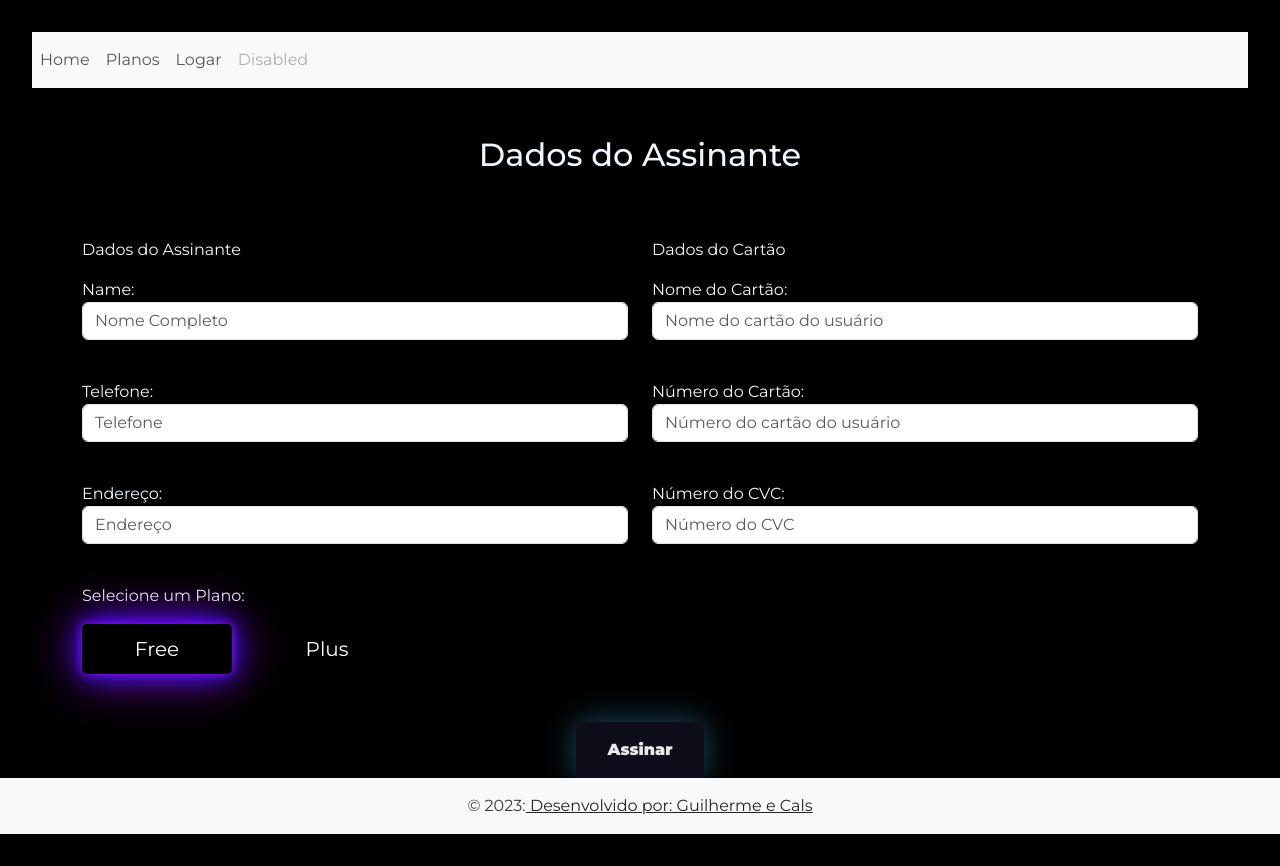
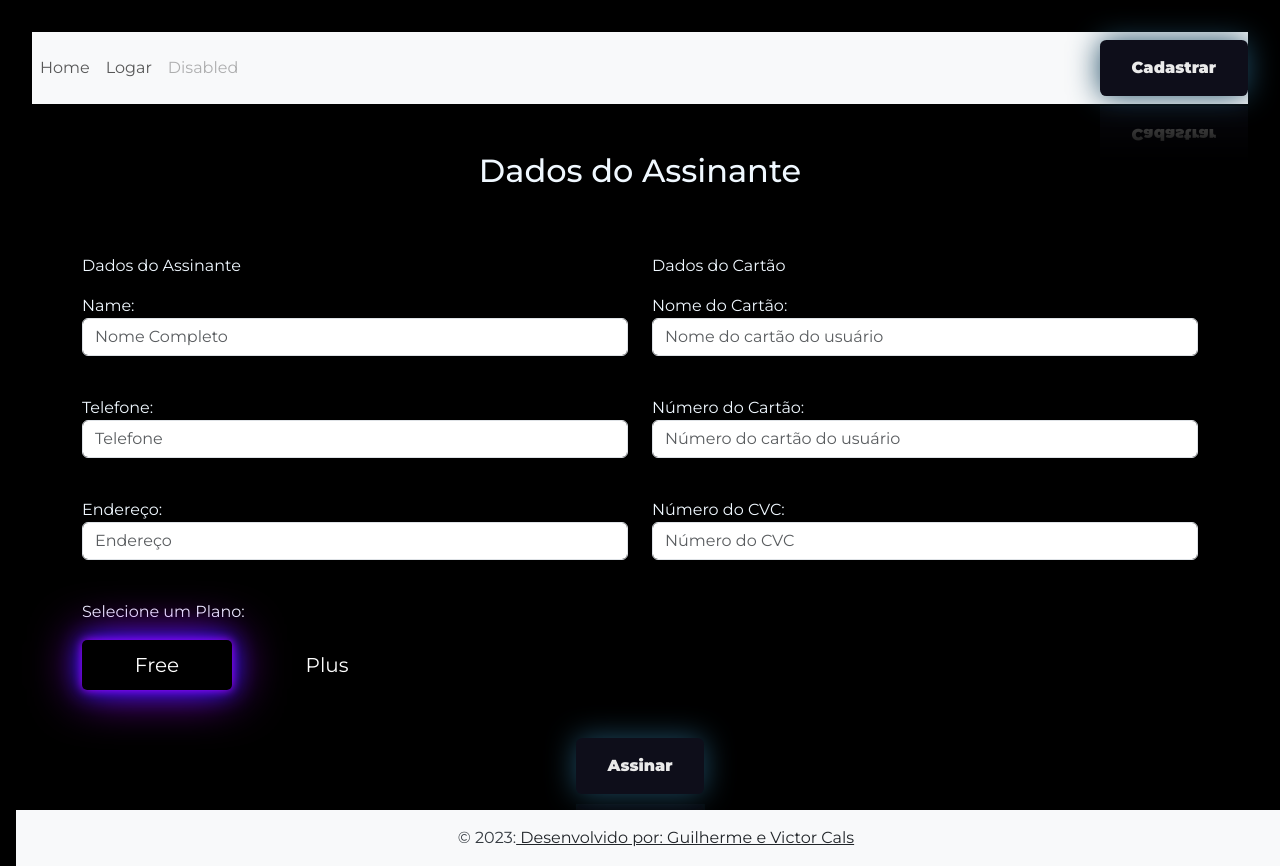
Before and after one commit to victorcals/api-react, a React (Create React App) app: page /registro in a window 1280 px wide. Before the commit the page ends 834 px from the top, so only its background shows below. Built offline with nearby package versions, Linux system fonts and the light colour scheme.

Commit message:
Modificações gerais

```diff
--- a/src/components/Button/Button.css
+++ b/src/components/Button/Button.css
@@ -157,3 +157,14 @@
 .move:hover:before {
   transform: translateX(15em);
 }
+
+
+.nav {
+  border: 2px solid #007bff;
+  border-radius: 5px;
+  width: 150px;
+  height: 50px;
+  font-size: 16px;
+  cursor: pointer;
+  margin-right: 20px;
+}
--- a/src/components/Footer/index.js
+++ b/src/components/Footer/index.js
@@ -3,11 +3,11 @@ import '../Footer/style.css';
 function Footer() {
 
   return (
-        <footer class="bg-light text-center text-lg-start">
+    <footer className='Container' class="bg-light text-center text-lg-start">
 
       <div class="text-center p-3">
         © 2023:
-          <a class="text-dark"> Desenvolvido por: Guilherme e Cals</a>
+        <a href='https://github.com/victorcals/api-react' class="text-dark"> Desenvolvido por: Guilherme e Victor Cals</a>
       </div>
 
     </footer>
--- a/src/components/Footer/style.css
+++ b/src/components/Footer/style.css
@@ -5,5 +5,6 @@ footer {
   background-color: #f8f9fa;
   color: #343a40;
   text-align: center;
+  margin: 1rem;
 
 }
--- a/src/components/Headers/navbar.js
+++ b/src/components/Headers/navbar.js
@@ -15,16 +15,21 @@ function Navbar() {
                         <Link className="nav-item nav-link" to='/'>Home</Link>
                     </li>
                     <li class="nav-item">
-                        <Link className="nav-item nav-link" to='/registro'>Planos</Link>
-                    </li>
-                    <li class="nav-item">
                         <Link className="nav-item nav-link" to='/logar'>Logar</Link>
                     </li>
 
                     <li class="nav-item">
                         <a class="nav-link disabled mr-sm-2" href="#">Disabled</a>
                     </li>
+
+
                 </ul>
+            </div>
+            <div>
+                <Link
+                    className="nav-link" to='/registro'>
+                    <button className='nav' type="button" class="btn btn-dark"> Cadastrar</button>
+                </Link>
             </div>
         </nav>
 
--- a/src/pages/Details/details.js
+++ b/src/pages/Details/details.js
@@ -3,6 +3,12 @@ import { useParams, Link } from "react-router-dom";
 import { Container } from "./style";
 
 import comentarios from '../../components/Comments/index';
+import Assistido from "../../components/Button/assistido";
+
+
+
+
+
 
 // import Button from "react-bootstrap/Button";
 
@@ -19,6 +25,13 @@ function Details() {
             });
     }, [id]);
 
+    const handleAssistidoClick = (id) => {
+        setMovies((prevState) => ({
+            ...prevState,
+            assistido: !prevState.assistido
+        }));
+    };
+
     return (
         <Container>
             <div className="movies">
@@ -30,7 +43,11 @@ function Details() {
                     <span> Nota: {movies.nota}</span>
                     <span> Direção: Jon Favreau  Roteiro   </span>
                     <span> Roteiro: Matt Holloway, Mark Fergus</span>
-                    <span>assistido: {movies.assistido}</span>
+                    <Assistido
+                        assistido={movies.assistido}
+                        onClick={handleAssistidoClick}
+                        id={movies.id}
+                    />
                     <Link to="/">
                         <button variant="primary">Voltar</button>
                     </Link>
--- a/src/pages/Details/style.js
+++ b/src/pages/Details/style.js
@@ -34,13 +34,13 @@ button {
     outline: none;
     border-radius: 0.4rem;
     cursor: pointer;
-
+    margin: 1rem;
     background-color: rgb(14, 14, 26);
     color: rgb(234, 234, 234);
     font-weight: 700;
     transition: 0.6s;
     box-shadow: 0px 0px 30px #1f4c65;
-    -webkit-box-reflect: below 10px linear-gradient(to bottom, rgba(0, 0, 0, 0.0), rgba(0, 0, 0, 0.4));
+
   }
 
 
--- a/src/pages/Register/register.js
+++ b/src/pages/Register/register.js
@@ -1,5 +1,5 @@
 
-import {Link } from "react-router-dom"
+import { Link } from "react-router-dom"
 import '../Register/register.css';
 import React, { useState } from 'react';
 import ButtonContainer from '../../components/Button/ButtonContainer.js';
@@ -41,6 +41,10 @@ function Register() {
   const location = useLocation();
   const url = location.pathname;
   const showButton = url != "/cadastrado";
+
+  function handleAssinar() {
+    alert('Assinado com sucesso!');
+  }
 
   return (
 
@@ -95,7 +99,8 @@ function Register() {
 
           {showButton && (
             <Link to={`/cadastrado`}>
-            <button className="btn">Assinar</button>
+              <button className="btn" onClick={handleAssinar}
+              >Assinar</button>
 
             </Link>
           )}
```
Also changed, not shown: src/App.js (line endings or trailing spaces). Lines whose indentation alone changed are shown as unchanged.
